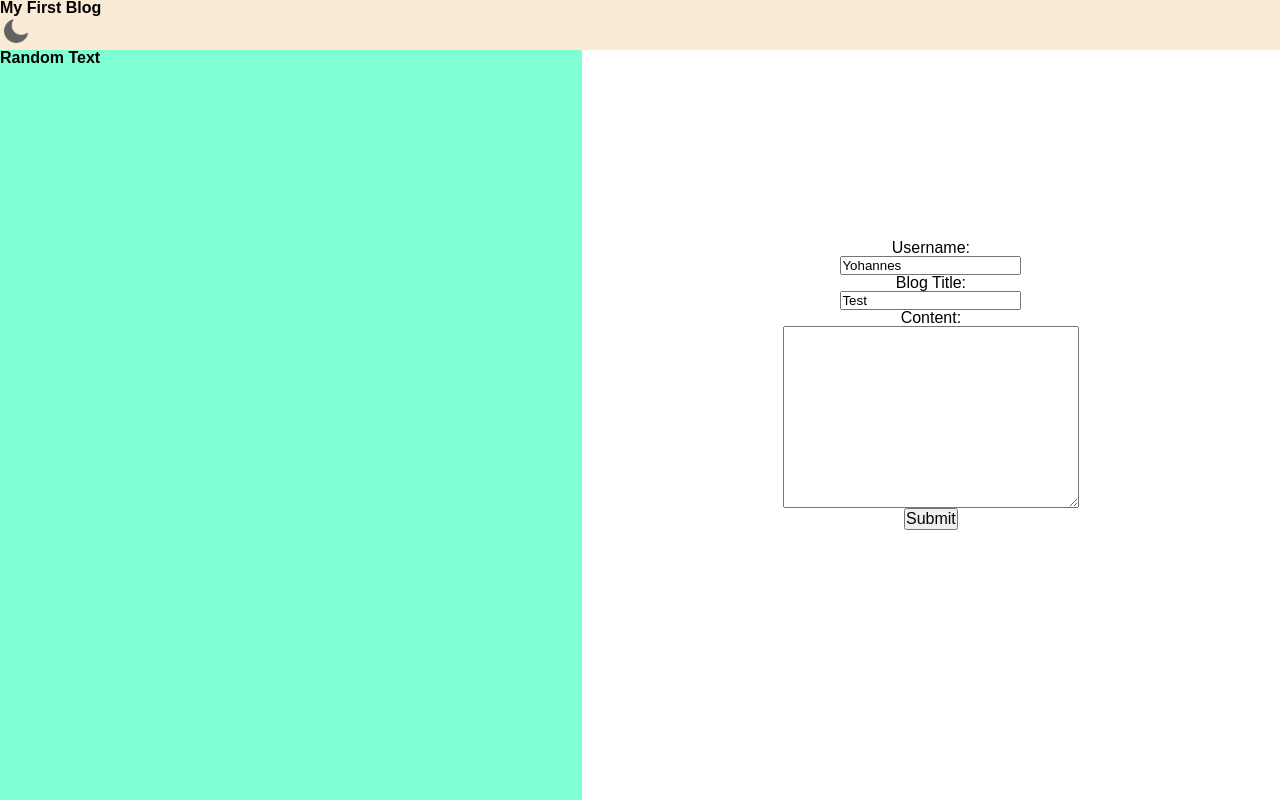
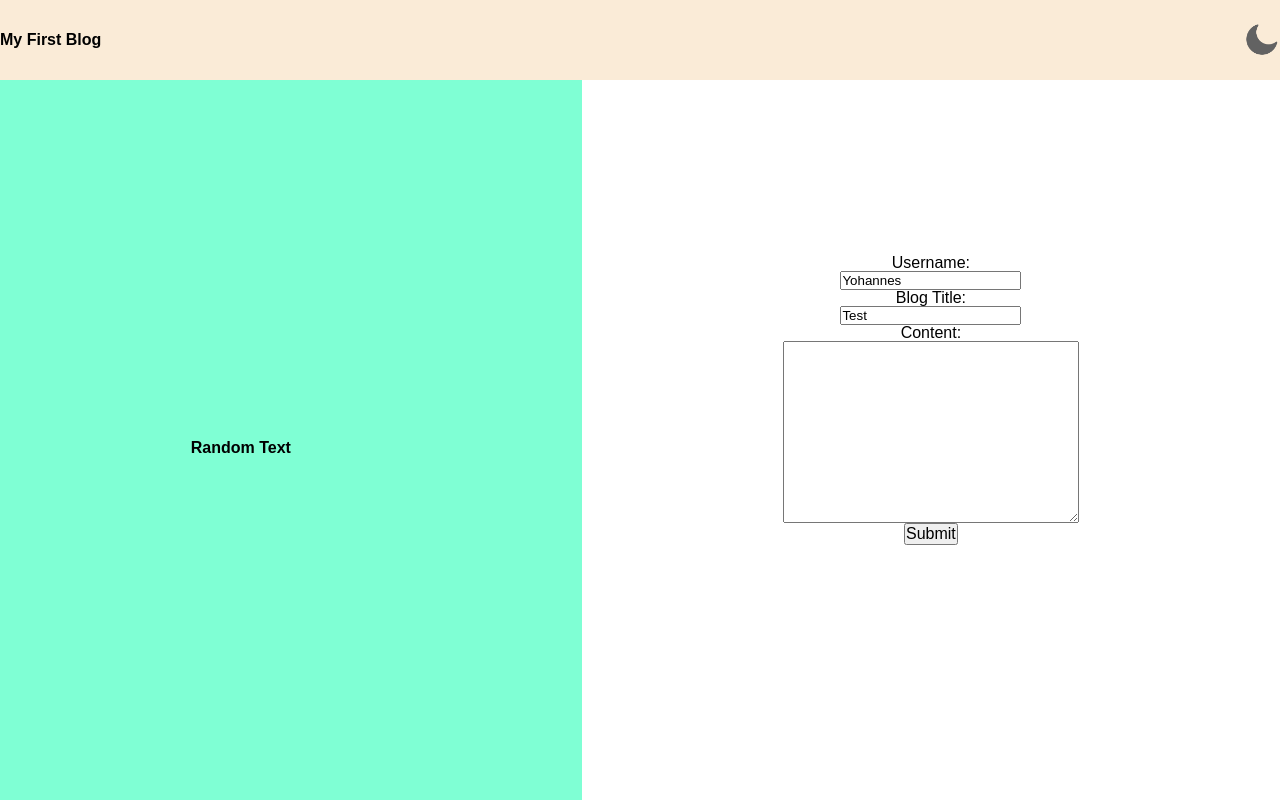
Before and after one commit to YohannesMichael/my-first-blog, a plain HTML site: page index.html in a window 1280 px wide. Drawn offline with Linux system fonts and the light colour scheme.

Commit message:
positioning of h3 inside aside element

```diff
--- a/assets/css/styles.css
+++ b/assets/css/styles.css
@@ -1,8 +1,11 @@
 
 header {
-    height: 50px;
+    height: 80px;
     width: 100%;
     background-color: antiquewhite;
+    display: flex;
+    justify-content: space-between;
+    align-items: center;
 }
 
 form {
@@ -18,15 +21,22 @@ form {
 aside {
     flex: 1;
     background-color: aquamarine;
+    position: relative;
+}
+
+aside div h3 {
+    position: absolute;
+    top: 50%;
+    right: 50%;
 }
 
 main {
     display: flex;
-    height: calc(100vh - 50px);
+    height: calc(100vh - 80px);
 }
 
 #toggleIcon {
-    width: 30px;
+    height: 40px;
     cursor: pointer;
 }
 
```
Also changed, not shown: 1 other file.
